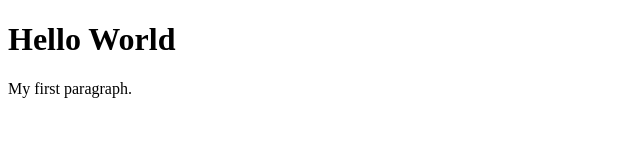
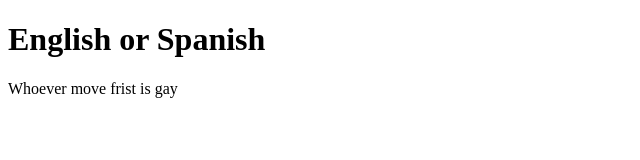
Before and after one commit to aAteshi/aAteshi.github.io, a plain HTML site: page index.html in a window 1280 px wide. Shown: the whole page, without its empty margins (0-640 px from the left). Drawn offline with Linux system fonts and the light colour scheme.

Commit message:
Update index.html

```diff
--- a/index.html
+++ b/index.html
@@ -1,10 +1,10 @@
 <!DOCTYPE html>
 <html>
 <head>
-  <title>Page Title</title>
+  <title>aAteshi</title>
 </head>
 <body>
-  <h1>Hello World</h1>
-  <p>My first paragraph.</p>
+  <h1>English or Spanish</h1>
+  <p>Whoever move frist is gay</p>
 </body>
 </html>
```
